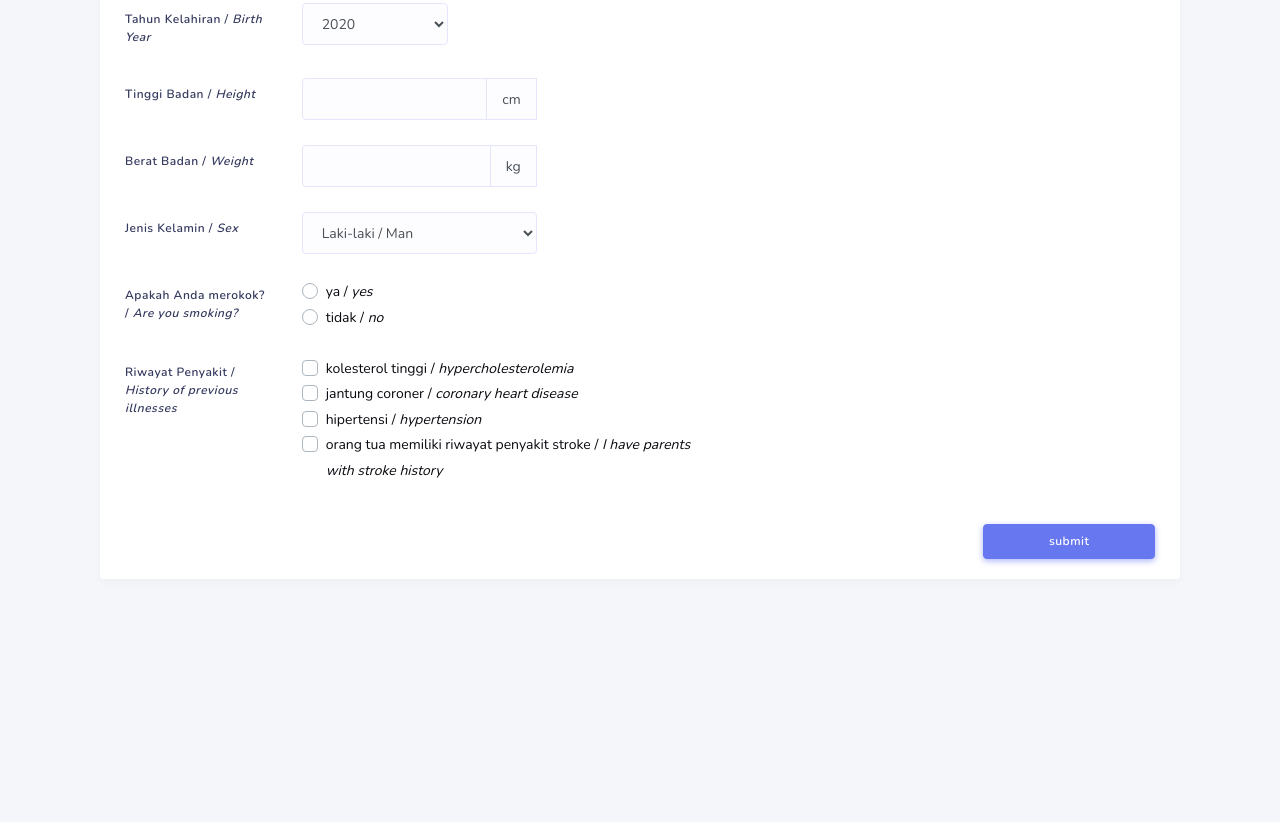
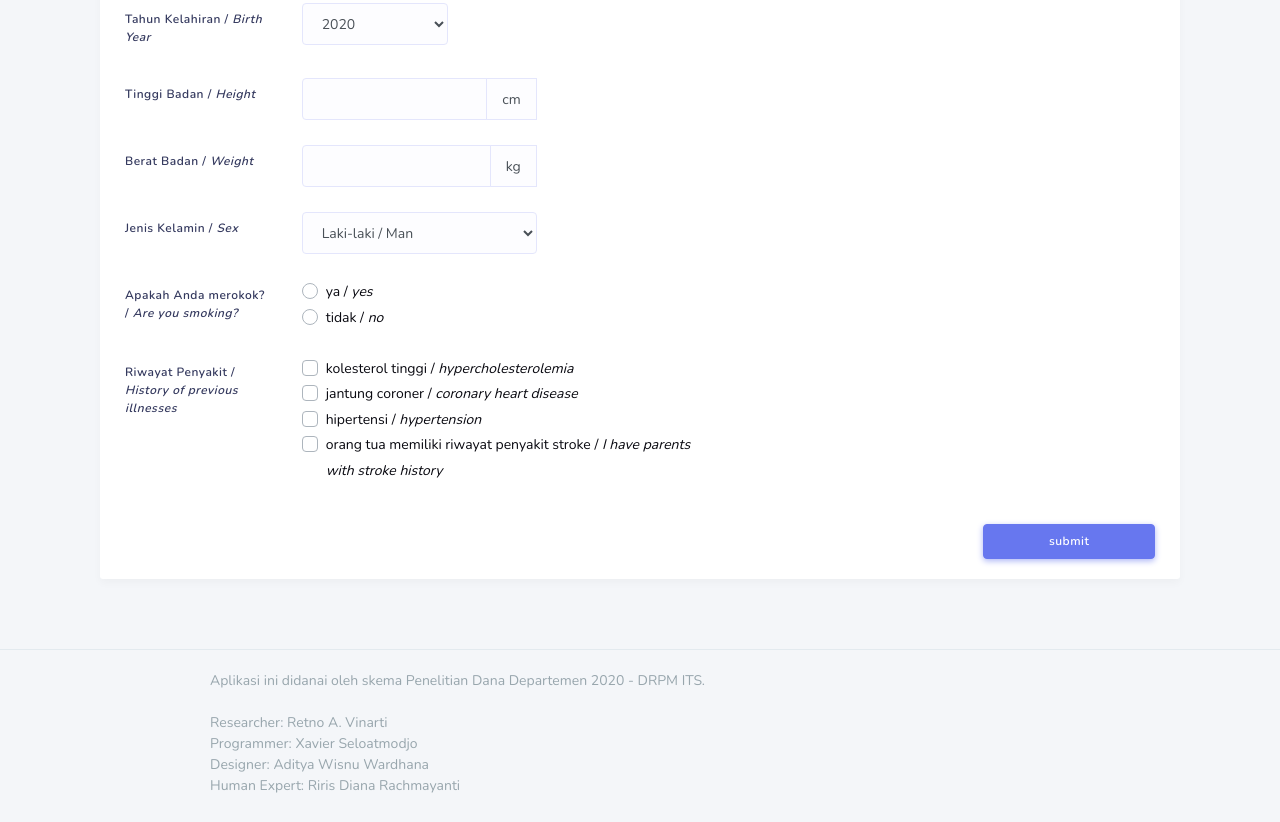
Before and after one commit to xavierws/xavierws.github.io, a website: page index.html in a window 1280 px wide. Shown: the part 459-1281 px from the top of the page. Before the commit the page ends 1068 px from the top, so only its background shows below. Drawn offline with nearby package versions, Linux system fonts and the light colour scheme; some packages are replaced by stand-ins of ours; a script that the page names is missing.

Commit message:
adding footer

```diff
--- a/index.html
+++ b/index.html
@@ -183,6 +183,22 @@
         </div>
       </div>
     </div>
+    <footer>
+      <div class="main-footer">
+        <div class="footer-left">
+          Aplikasi ini didanai oleh skema Penelitian Dana Departemen 2020 - DRPM ITS.
+          <br>
+          <br>
+          Researcher: Retno A. Vinarti
+          <br>
+          Programmer: Xavier Seloatmodjo
+          <br>
+          Designer: Aditya Wisnu Wardhana
+          <br>
+          Human Expert: Riris Diana Rachmayanti
+        </div>
+      </div>
+    </footer>
   </div>
 
 
--- a/style.css
+++ b/style.css
@@ -52,3 +52,15 @@ li .dropdown {
 :placeholder-shown {
 	font-style: italic;
 }
+
+@media (min-width: 1200px) {
+	footer .main-footer {
+		padding-left: 210px;
+	}
+}
+
+/* @media (max-witdh: 1199.98px) {
+	footer .main-footer {
+		padding-left: 210px;
+	}
+} */
```
